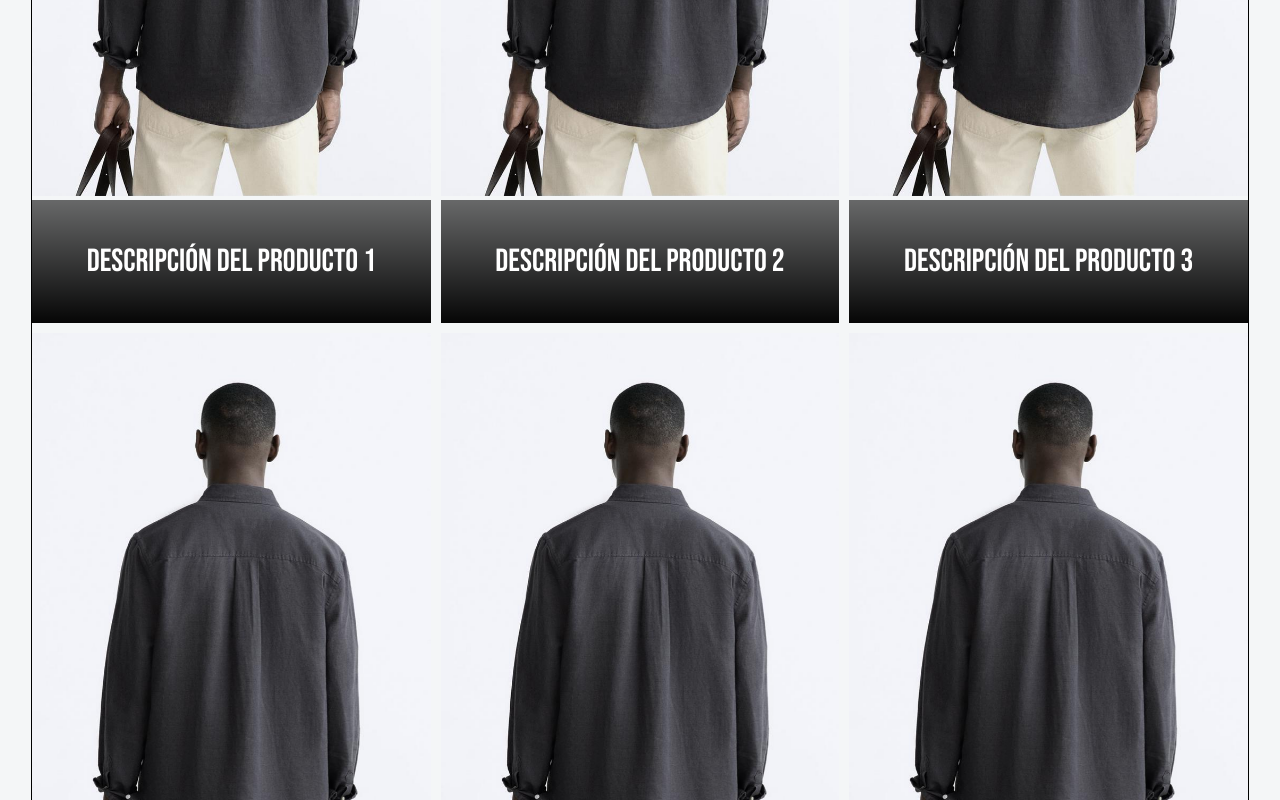
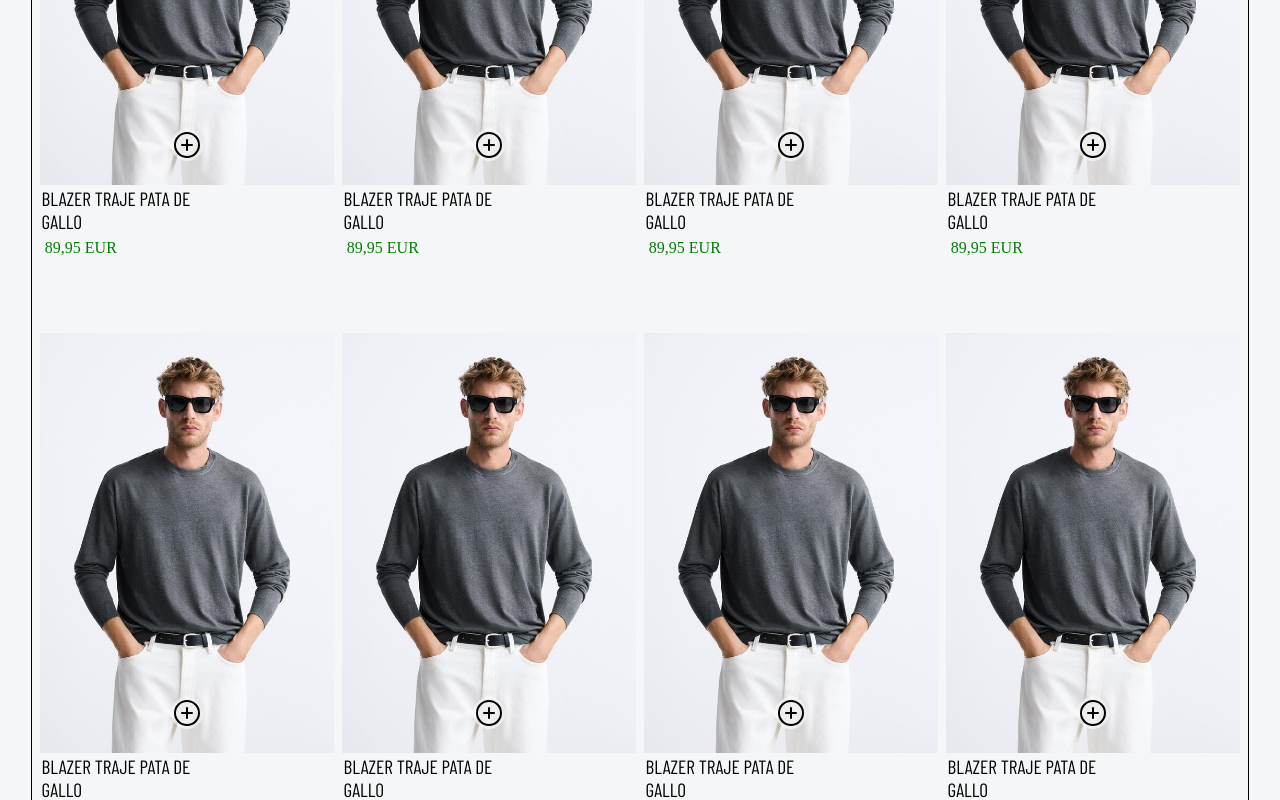
Before and after one commit to Juannmanuel/BoonRod, a React (Vite) app: page /detalle in a window 1280 px wide. Shown: the part 1220-2020 px from the top of the page. Built offline with nearby package versions, Linux system fonts and the light colour scheme; a web font is replaced by a local one.

Commit message:
category

```diff
--- a/src/components/Card/Card.module.css
+++ b/src/components/Card/Card.module.css
@@ -1,7 +1,6 @@
-@import url('https://fonts.googleapis.com/css2?family=Barlow+Condensed:ital,wght@0,100;0,200;0,300;0,400;0,500;0,600;0,700;0,800;0,900;1,100;1,200;1,300;1,400;1,500;1,600;1,700;1,800;1,900&display=swap');
+@import url("https://fonts.googleapis.com/css2?family=Barlow+Condensed:ital,wght@0,100;0,200;0,300;0,400;0,500;0,600;0,700;0,800;0,900;1,100;1,200;1,300;1,400;1,500;1,600;1,700;1,800;1,900&display=swap");
 
-
-.card_main{
+.card_main {
   width: 100%;
   height: 100%;
   height: 100%;
@@ -11,27 +10,26 @@ height: 100%;
   align-items: start;
   justify-content: start;
   text-transform: uppercase;
-
 }
 .image {
   width: 100%;
-    height: 70%;
+  height: 75%;
   object-fit: cover;
 }
 .icon {
   position: absolute;
   left: 50%;
-    top: 60%;
+  top: 65%;
   transform: translate(-50%);
   color: black;
   background-color: rgba(255, 255, 255, 0.533);
   border-radius: 50%;
-    font-size: 1.5rem;
+  font-size: 2rem;
 }
-.title{
+.title {
   overflow: hidden;
   text-overflow: ellipsis;
-    padding: .1rem;
+  padding: 0.1rem;
   font-size: 1.2rem;
   font-family: "Barlow Condensed", sans-serif;
   font-weight: 400;
@@ -39,12 +37,9 @@ height: 100%;
   height: auto;
 
   width: 10rem;
-
 }
 .price {
   color: green;
   font-size: 1rem;
-    padding: .3rem;
-
-
+  padding: 0.3rem;
 }
--- a/src/components/Catalogo/Catalogo.jsx
+++ b/src/components/Catalogo/Catalogo.jsx
@@ -5,6 +5,7 @@ import { CiSearch } from "react-icons/ci";
 import logoImage from "../../assets/images/logo/logo_boonrod_claro.png";
 import Footer from "../Footer/Footer";
 import Card from "../Card/Card";
+import RecommendedProducts from "../RecommendedProducts/RecommendedProducts";
 
 function Catalogo() {
   const [prevScrollPos, setPrevScrollPos] = useState(0);
@@ -48,28 +49,7 @@ function Catalogo() {
           ))}
         </section>
       </nav>
-      {/*Catalogo Grid*/}
-      <section className={style.catalogo}>
-        <Card />
-        <Card />
-        <Card />
-        <Card />
-        <Card />
-        <Card />
-        <Card />
-        <Card />
-        <Card />
-        <Card />
-        <Card />
-        <Card />
-        <Card />
-        <Card />
-        <Card />
-        <Card />
-        <Card />
-        <Card />
-        <Card />
-      </section>
+      <RecommendedProducts />
       <Footer />
     </section>
   );
--- a/src/components/Catalogo/Catalogo.module.css
+++ b/src/components/Catalogo/Catalogo.module.css
@@ -51,7 +51,7 @@
 }
 .logo {
   object-fit: contain;
-  max-width: 7rem;
+  max-width: 10rem;
   overflow: hidden;
 }
 /*Segunda fila navbar*/
@@ -94,7 +94,6 @@
 }
 .catalogo {
   width: auto;
-  max-width: 100%;
   height: auto;
   display: grid;
   grid-template-columns: 1fr 1fr;
@@ -105,8 +104,3 @@
   margin-bottom: 1rem;
   overflow: hidden;
 }
-.item {
-  border: 3px solid black;
-  width: auto;
-  max-width: 100%;
-}
--- a/src/components/RecommendedProducts/RecommendedProducts.jsx
+++ b/src/components/RecommendedProducts/RecommendedProducts.jsx
@@ -1,108 +1,20 @@
 import style from "./RecommendedProducts.module.css";
-import imagenModelo1 from "../../assets/images/Ropa/Producto_1_Camisa/Modelo/Modelo_1.jpg";
-import imagenModelo2 from "../../assets/images/Ropa/Producto_1_Camisa/Modelo/Modelo_2.jpg";
-import imagenModelo3 from "../../assets/images/Ropa/Producto_1_Camisa/Modelo/Modelo_3.jpg";
-import { SwiperSlide, Swiper } from "swiper/react";
-import { Autoplay } from "swiper/modules";
+import Card from "../Card/Card";
 
-function RecommendedProducts() {
-  const images = [
-    imagenModelo1,
-    imagenModelo2,
-    imagenModelo3,
-    imagenModelo1,
-    imagenModelo2,
-    imagenModelo3,
-  ];
-  const productos = [
-    {
-      id: 1,
-      nombre: "Camisa Modelo 1",
-      imagenes: [imagenModelo1, imagenModelo2, imagenModelo3],
-      talles: ["S", "M", "L"],
-      precio: 29.99,
-    },
-    {
-      id: 2,
-      nombre: "Camisa Modelo 2",
-      imagenes: [imagenModelo1, imagenModelo2, imagenModelo3],
-      talles: ["M", "L", "XL"],
-      precio: 34.99,
-    },
-    {
-      id: 3,
-      nombre: "Camisa Modelo 3",
-      imagenes: [imagenModelo1, imagenModelo2, imagenModelo3],
-      talles: ["S", "M"],
-      precio: 24.99,
-    },
-    {
-      id: 3,
-      nombre: "Camisa Modelo 3",
-      imagenes: [imagenModelo1, imagenModelo2, imagenModelo3],
-      talles: ["S", "M"],
-      precio: 24.99,
-    },
-    {
-      id: 3,
-      nombre: "Camisa Modelo 3",
-      imagenes: [imagenModelo1, imagenModelo2, imagenModelo3],
-      talles: ["S", "M"],
-      precio: 24.99,
-    },
-    {
-      id: 3,
-      nombre: "Camisa Modelo 3",
-      imagenes: [imagenModelo1, imagenModelo2, imagenModelo3],
-      talles: ["S", "M"],
-      precio: 24.99,
-    },
-    {
-      id: 3,
-      nombre: "Camisa Modelo 3",
-      imagenes: [imagenModelo1, imagenModelo2, imagenModelo3],
-      talles: ["S", "M"],
-      precio: 24.99,
-    },
-    {
-      id: 3,
-      nombre: "Camisa Modelo 3",
-      imagenes: [imagenModelo1, imagenModelo2, imagenModelo3],
-      talles: ["S", "M"],
-      precio: 24.99,
-    },
-  ];
+function RecommendedProducts({}) {
+
   return (
     <section className={style.RecommendedProducts_main}>
-      {productos.map((item, index) => (
-        <div className={style.card} key={index}>
-          <div>
-            {/*  */}
-            <Swiper
-              modules={[Autoplay]}
-              autoplay={{
-                delay: 3500,
-                disableOnInteraction: false,
-              }}
-              speed={500}
-              loop={true}
-              className={style.image_card}
-              key={index}
-            >
-              {item.imagenes.map((item, index) => {
-                return (
-                  <SwiperSlide key={index}>
-                    <img src={item} alt={`Modelo ${index + 1}`} />
-                  </SwiperSlide>
-                );
-              })}
-            </Swiper>
-          </div>
-          <div className={style.description_card}>
-            <p>Descripción del producto {index + 1}</p>
-          </div>
-        </div>
-      ))}
+    <Card/>
+    <Card/>
+    <Card/>
+    <Card/>
+    <Card/>
+    <Card/>
+    <Card/>
+    <Card/>
+    <Card/>
+    <Card/>
     </section>
   );
 }
--- a/src/components/RecommendedProducts/RecommendedProducts.module.css
+++ b/src/components/RecommendedProducts/RecommendedProducts.module.css
@@ -1,57 +1,37 @@
 .RecommendedProducts_main {
-  width: 100%;
+  width: auto;
   height: auto;
   display: grid;
-  grid-auto-rows: 50%;
-  grid-gap: 10px;
-  padding: 0;
-  background-color: transparent;
+  grid-template-columns: repeat(2, 1fr);
+  grid-auto-rows: 25rem;
+  grid-gap: 0.5rem;
+  padding: 0rem 0.5rem;
+  margin-top: 21vh;
+  margin-bottom: 1rem;
+  overflow: hidden;
 }
 
-.card {
-  display: flex;
-  flex-direction: column;
-  min-width: 150px;
-
+/*============== Scren 1440 =============*/
+@media (max-width: 1440px) {
+  .RecommendedProducts_main {
+    grid-template-columns: repeat(4, 1fr);
+    grid-auto-rows: 35rem;
+  }
 }
-
-.image_card img {
-  width: 100%;
-  object-fit: cover;
+/*============== Scren 1080 =============*/
+@media (max-width: 1080px) {
 }
-
-.description_card {
-  padding: 10px;
-  text-align: center;
-  flex-grow: 1;
-  font-family: "Bebas Neue", sans-serif;
-  font-size: 2rem;
-  color: white;
-  background: linear-gradient(to top, rgba(0, 0, 0, 0.977) 0%, rgba(0, 0, 0, 0.577) 100%);
-
-
-}
-
-/* Estilos para pantallas grandes */
-@media (min-width: 1024px) {
+/*============== Scren 1024=============*/
+@media (max-width: 1024px) {
   .RecommendedProducts_main {
     grid-template-columns: repeat(3, 1fr);
-    grid-auto-rows: auto;
+    grid-auto-rows: 35rem;
   }
 }
-
-/* Estilos para pantallas medianas */
-@media (max-width: 1024px) and (min-width: 768px) {
+/*============== Scren 770=============*/
+@media (max-width: 768px) {
   .RecommendedProducts_main {
     grid-template-columns: repeat(2, 1fr);
-    grid-auto-rows: auto;
+    grid-auto-rows: 30rem;
   }
 }
-
-/* Estilos para pantallas pequeñas */
-@media (max-width: 768px) {
-  .RecommendedProducts_main {
-    grid-template-columns: 1fr;
-    grid-auto-rows: auto;
-  }
-}
```
Lines whose indentation alone changed are shown as unchanged.
